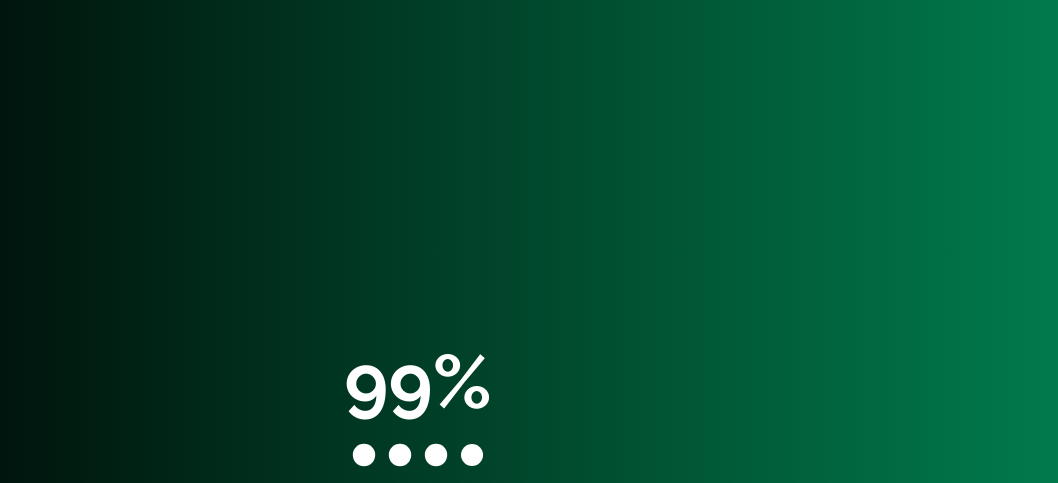
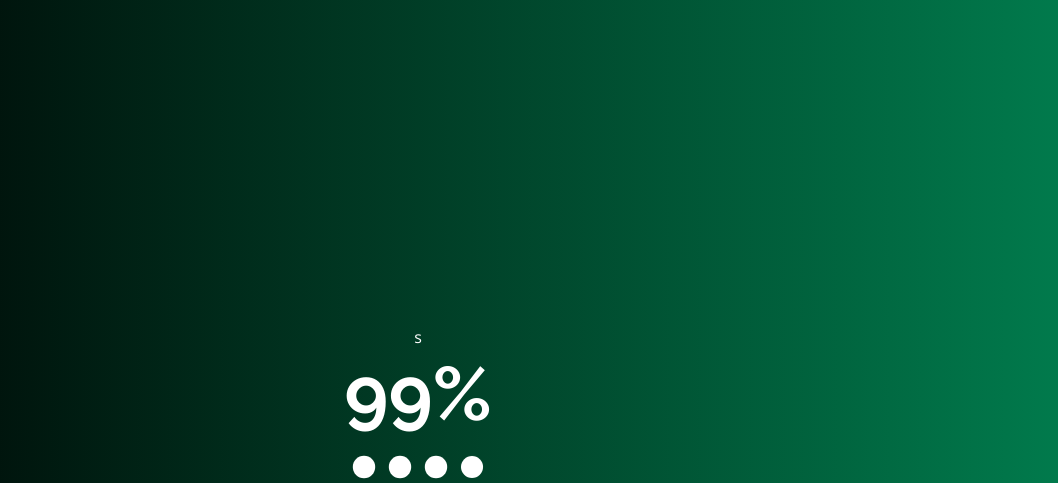
Before and after one commit to ken20155/k33ken.github.io, a plain HTML site: page index.html in a window 1280 px wide. Shown: the top 483 px of the page, 222-1280 px from the left. Drawn offline with nearby package versions, Linux system fonts and the light colour scheme.

Commit message:
Update index.html

```diff
--- a/index.html
+++ b/index.html
@@ -47,7 +47,7 @@
 <!-- Loading -->
 
 <div class="preloader">
-  <div class="preloader__container">
+  <div class="preloader__container">s
         <h1 class="preloader__container__percent"></h1>
     <div class="preloader__container__preload">
       <div class="preloader__container__preload__dot">         </div>
```
